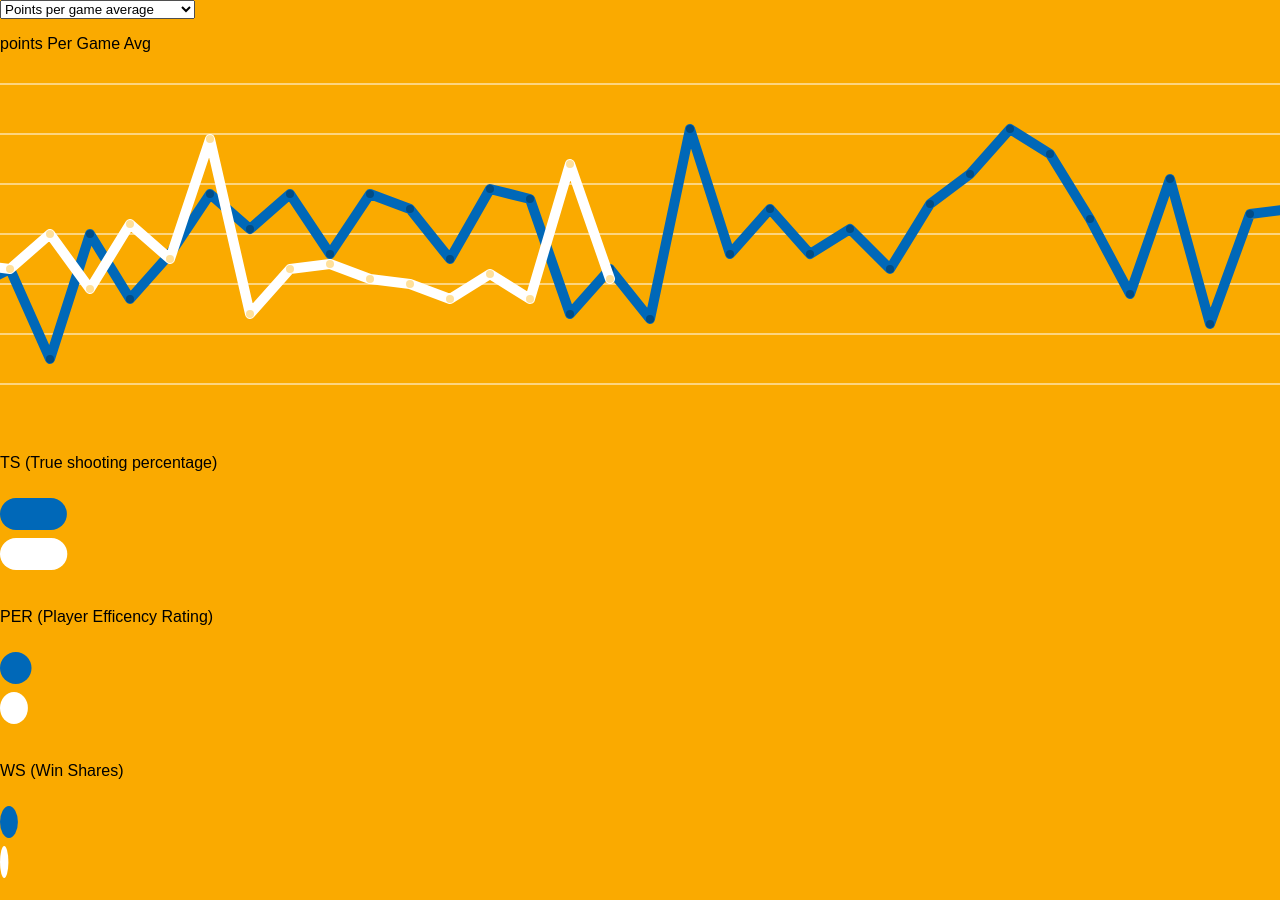
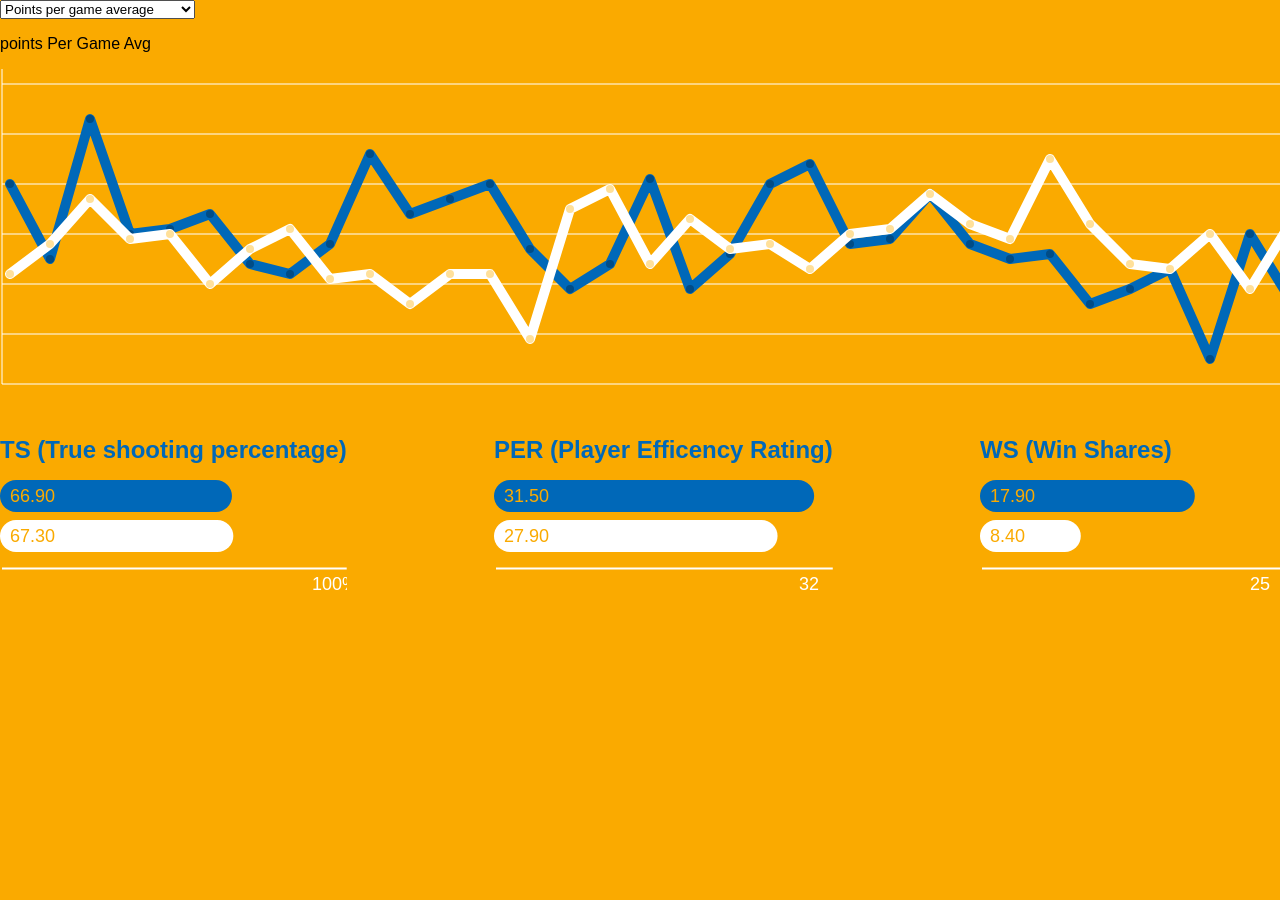
Before and after one commit to asimpson/is-steph-mvp, a React app: page / in a window 1280 px wide. After the commit the page ends 800 px from the top, so only its background shows below. Built offline with nearby package versions, Linux system fonts and the light colour scheme.

Commit message:
feat: begin work on bar graphs

```diff
--- a/src/App.js
+++ b/src/App.js
@@ -16,6 +16,7 @@ export default class App extends Component {
     this.state = {
       graphType: 'points',
       animateStyles: {},
+      scrolled: 0,
     };
   }
 
@@ -31,12 +32,12 @@ export default class App extends Component {
     const currentDistance =
       current.map(x => x.points).filter(x => x !== 'NA').length * 40 -
       document.body.getBoundingClientRect().width / 2;
-    this.setState({
-      animateStyles: {
-        transition: 'ease-in-out 1.5s',
-        transform: `translateX(-${currentDistance}px)`,
-      },
-    });
+    // this.setState({
+    //   animateStyles: {
+    //     transition: 'ease-in-out 1.5s',
+    //     transform: `translateX(-${currentDistance}px)`,
+    //   },
+    // });
   }
 
   render() {
@@ -65,6 +66,14 @@ export default class App extends Component {
         y2={x === 0 ? maxScaled : maxScaled - x * segmentScale}
       />
     );
+    const textHeaderStyles = {
+      color: '#0068B8',
+      fontWeight: '700',
+      fontSize: '24px',
+      lineHeight: '1',
+      margin: '0',
+      marginBottom: '0.5rem',
+    };
     return (
       <Fragment>
         <div
@@ -103,29 +112,21 @@ export default class App extends Component {
           </svg>
         </div>
 
-        <div>
-          <p>TS (True shooting percentage)</p>
-          <svg
-            style={{ maxWidth: '100px' }}
-            viewBox="0 0 100 100"
-            version="1.1"
-          >
+        <div style={{ display: 'flex', justifyContent: 'space-between' }}>
+          <div>
+            <p style={textHeaderStyles}>TS (True shooting percentage)</p>
             <Bar ghost={ghostAvg} current={currentAvg} type="TS" />
-          </svg>
-        </div>
+          </div>
 
-        <div>
-          <p>PER (Player Efficency Rating)</p>
-          <svg style={{ maxWidth: '50px' }} viewBox="0 0 50 100" version="1.1">
+          <div>
+            <p style={textHeaderStyles}>PER (Player Efficency Rating)</p>
             <Bar ghost={ghostAvg} current={currentAvg} type="PER" />
-          </svg>
-        </div>
+          </div>
 
-        <div>
-          <p>WS (Win Shares)</p>
-          <svg style={{ maxWidth: '30px' }} viewBox="0 0 30 100" version="1.1">
+          <div>
+            <p style={textHeaderStyles}>WS (Win Shares)</p>
             <Bar ghost={ghostAvg} current={currentAvg} type="WS" />
-          </svg>
+          </div>
         </div>
       </Fragment>
     );
--- a/src/Bar.js
+++ b/src/Bar.js
@@ -1,4 +1,24 @@
 import React, { Fragment } from 'react';
+
+const determineWidth = (props, target) => {
+  if (props.type === 'TS') {
+    return `${props[target]['TS'] * 100}%`;
+  } else if (props.type === 'PER') {
+    return `${props[target]['PER'] * 3}%`;
+  } else if (props.type === 'WS') {
+    return `${props[target]['WS'] * 4}%`;
+  }
+};
+
+const returnUnit = props => {
+  if (props.type === 'TS') {
+    return '100%';
+  } else if (props.type === 'PER') {
+    return 32;
+  } else if (props.type === 'WS') {
+    return 25;
+  }
+};
 
 const Bar = props => {
   const ghost = props.type === 'TS'
@@ -9,11 +29,34 @@ const Bar = props => {
     : props.current[props.type];
   const max = ghost > current ? Math.round(ghost) : Math.round(current);
   return (
-    <Fragment>
-      <text x="100" y="50">{props.type} {max}</text>
-      <rect fill="#0068B8" x="0" y="10" width={ghost} height="32" rx="16" />
-      <rect fill="#FFFFFF" x="0" y="50" width={current} height="32" rx="16" />
-    </Fragment>
+    <svg height="120" width="100%" version="1.1">
+      <rect
+        fill="#0068B8"
+        x="0"
+        y="10"
+        width={determineWidth(props, 'ghost')}
+        height="32"
+        rx="16"
+      />
+      <text x="10" y="32" fill="#FAAA00">
+        {parseFloat(ghost).toFixed(2)}
+      </text>
+      <rect
+        fill="#FFFFFF"
+        x="0"
+        y="50"
+        width={determineWidth(props, 'current')}
+        height="32"
+        rx="16"
+      />
+      <text x="10" y="72" fill="#FAAA00">
+        {parseFloat(current).toFixed(2)}
+      </text>
+      <line strokeWidth="2" stroke="white" x1="2" x2="100%" y1="82%" y2="82%" />
+      <text x="90%" y="100%" fill="white">
+        {returnUnit(props)}
+      </text>
+    </svg>
   );
 };
 
```
